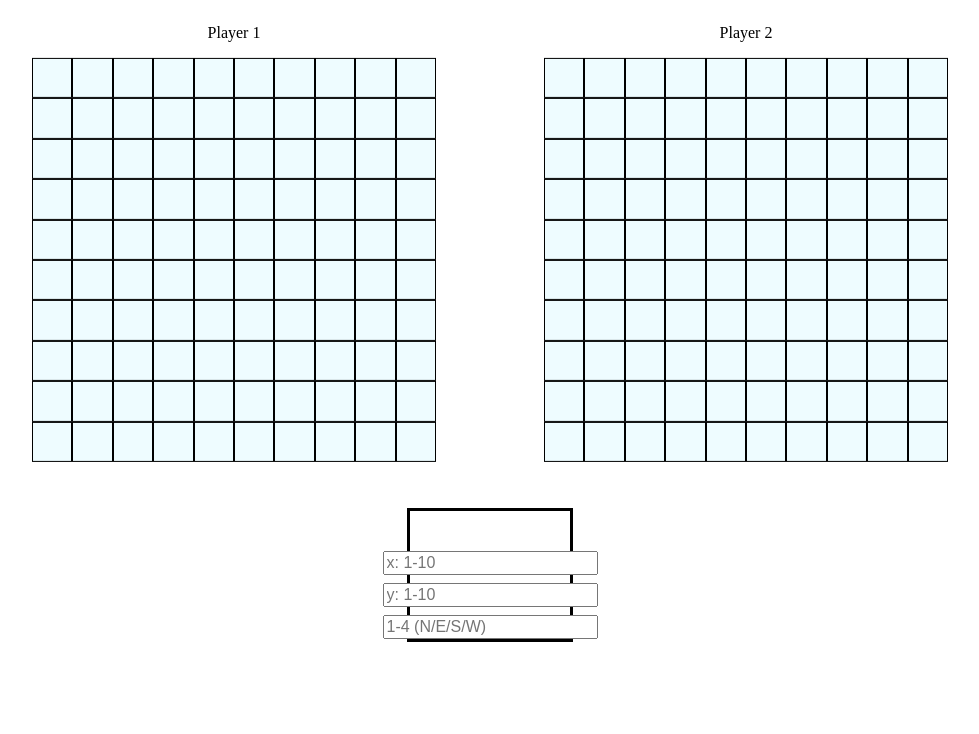
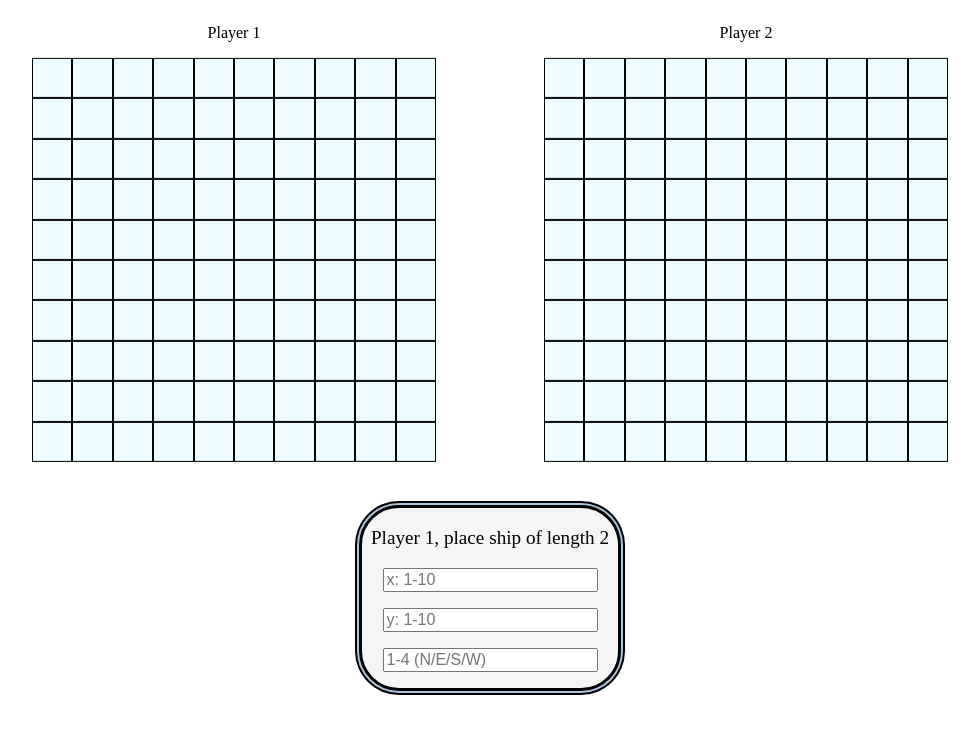
Before and after one commit to MilesRigby/odin-battleship-project, a website built with webpack: page src/template.html in a window 1280 px wide. Both pictures are taken after a click on the button "Start". Shown: the whole page, without its empty margins (150-1129 px from the left). Built offline with nearby package versions, Linux system fonts and the light colour scheme.

Commit message:
Add message to ship placement form
Lets the player know what length of ship they are adding when placing
ships with the form.
Also added better styles to the form.

```diff
--- a/src/Events/gameEvents.js
+++ b/src/Events/gameEvents.js
@@ -12,8 +12,6 @@ const GameEvents = (UIController) => {
     const shipLengths = [2, 3, 3, 4, 5];
 
     const setup = async (playerTypes) => {
-
-        console.log(playerTypes);
 
         players = [
             Player(playerTypes[0]),
@@ -42,7 +40,7 @@ const GameEvents = (UIController) => {
             UIController.runtime.DisplayShips(playerIndex, !(player.type !== 'real' && opponent.type === 'real') );
 
             for (const shipLength of shipLengths) {
-                await _addShip(player, shipLength);
+                await _addShip(playerIndex, shipLength);
                 UIController.runtime.UpdateBoard(playerIndex, player.board.getBoardState())
             }
 
@@ -57,18 +55,18 @@ const GameEvents = (UIController) => {
         _StartTurn();
     }
 
-    const _addShip = async (player, shipLength) => {
+    const _addShip = async (playerIndex, shipLength) => {
         while (true) {
-            const shipPlacement = await _getShipPlacement(player);
-            if ( player.board.addShip(shipPlacement[0], shipLength, shipPlacement[1]) ) break;
+            const shipPlacement = await _getShipPlacement(playerIndex, shipLength);
+            if ( players[playerIndex].board.addShip(shipPlacement[0], shipLength, shipPlacement[1]) ) break;
         }
     }
 
-    const _getShipPlacement = (player) => {
+    const _getShipPlacement = (playerIndex, shipLength) => {
 
-        if (player.type === 'real') {
+        if (players[playerIndex].type === 'real') {
             return new Promise((resolve) => {
-                UIController.temps.DisplayShipPosForm(resolve);
+                UIController.temps.DisplayShipPosForm(resolve, playerIndex, shipLength);
             });
 
         } else {
--- a/src/UI/pageContent.js
+++ b/src/UI/pageContent.js
@@ -175,8 +175,13 @@ const page = () => {
 
     });
 
-    const DisplayShipPosForm = (dataSender) => {
+    const shipMessageField = shipPosForm.getElementsByClassName("ship-form-head")[0];
+    const DisplayShipPosForm = (dataSender, player, length) => {
         sendShipData = dataSender;
+        const playerName = playerUIs[player].getElementsByClassName("player-name")[0].textContent
+        const shipPosMessage = playerName + ", place ship of length " + length;
+
+        shipMessageField.textContent = shipPosMessage;
         shipPosForm.removeAttribute("hidden");
     }
 
--- a/src/styles.css
+++ b/src/styles.css
@@ -5,7 +5,7 @@
 
     display: grid;
     grid-template-columns: 1fr 1fr;
-    grid-template-rows: 1fr 0.5fr;
+    grid-template-rows: 1fr 0.6fr;
 
 }
 
@@ -154,7 +154,7 @@
     align-self: center;
     justify-self: center;
 
-    width: 20vh;
+    width: 20vw;
 
     display: flex;
     flex-direction: column;
@@ -163,12 +163,21 @@
 
     grid-column: 1 / 3;
 
+    background: whitesmoke;
+
     border-style: solid;
+    border-radius: 2.5rem;
+
+    box-shadow:
+    lightsteelblue 0 0 0 2px,
+    black 0 0 0 4px;
+
+    font-size: 1.2rem;
 
 }
 
 .ship-form input {
-    margin-top: 0.5rem;
+    margin-bottom: 1rem;
     font-size: 1rem;
 }
 
```
